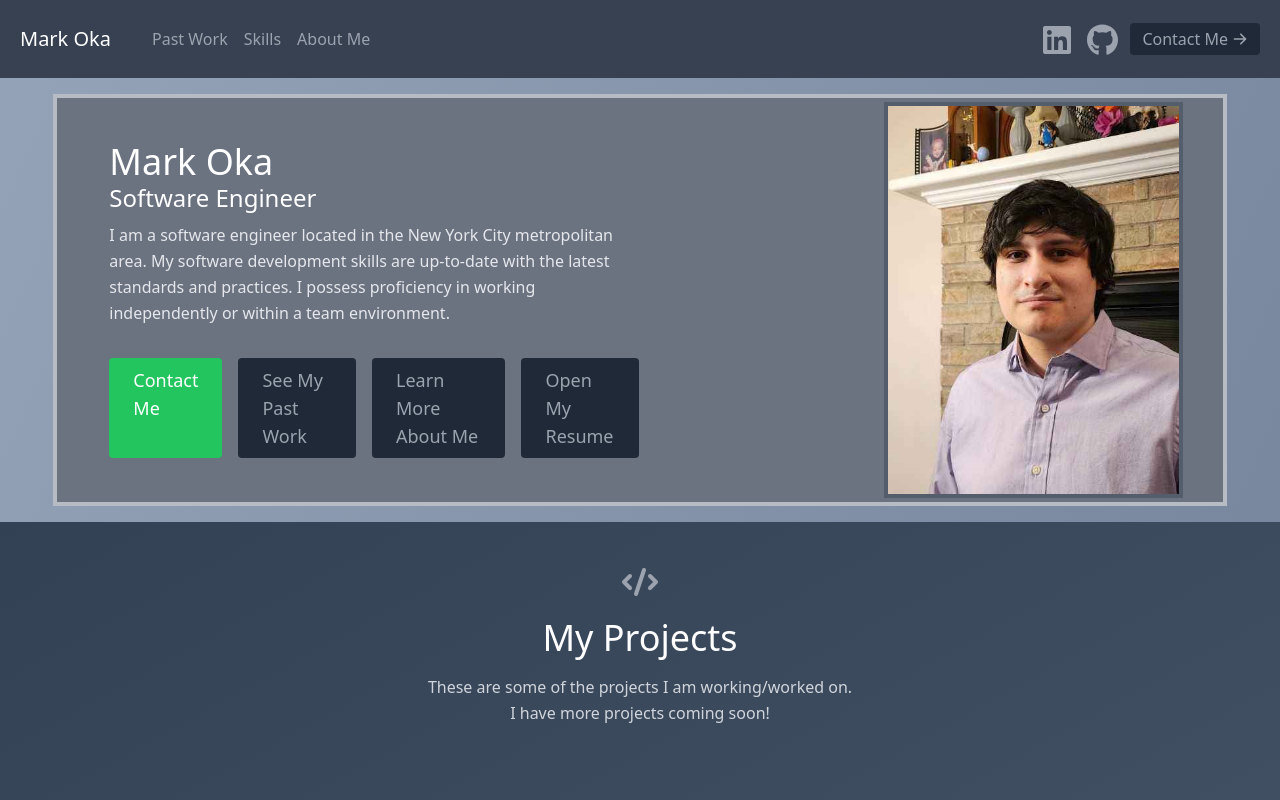
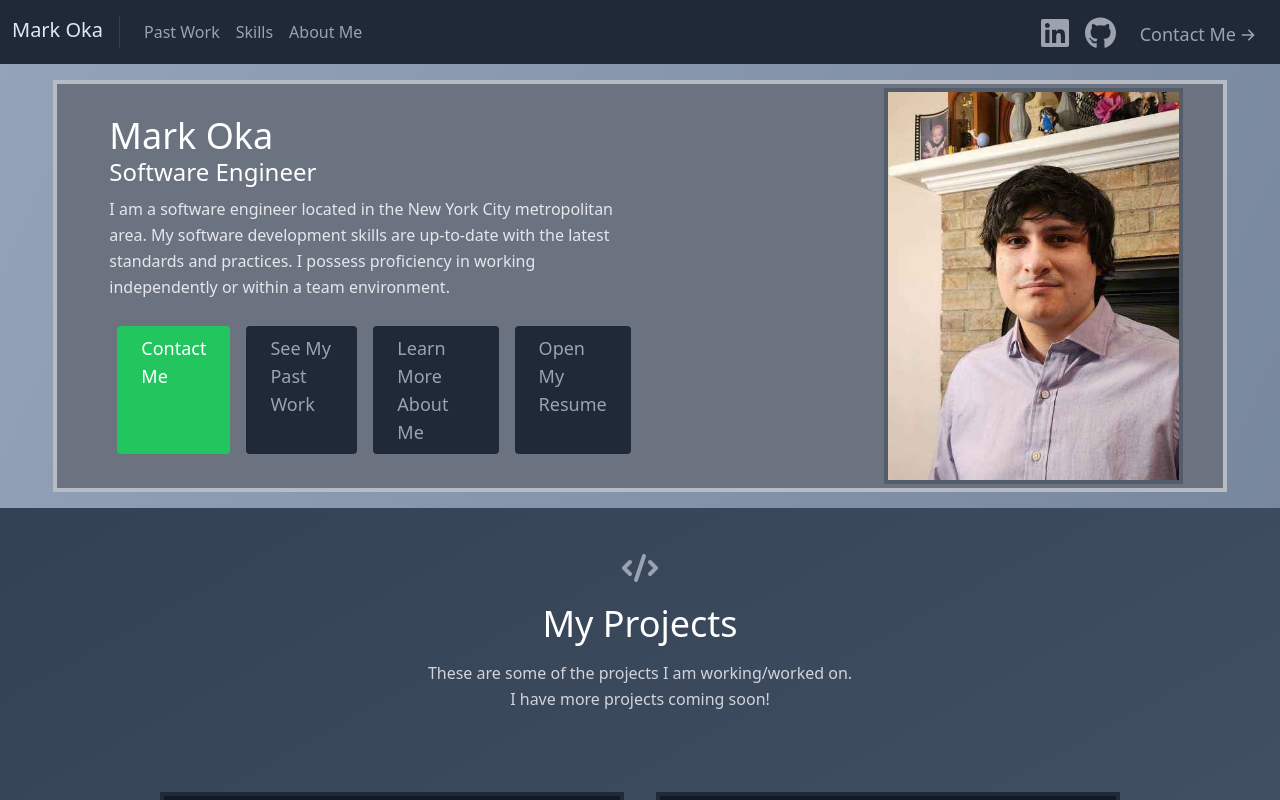
Before and after one commit to markoka101/portfolio, a React (Create React App) app: page / in a window 1280 px wide. Shown: the top 800 px of the page. Built offline with nearby package versions, Linux system fonts and the light colour scheme.

Commit message:
Improved scaling for navbar, and buttons on about component. Added hover effects to navbar

```diff
--- a/src/components/About.js
+++ b/src/components/About.js
@@ -9,7 +9,7 @@ export default function About() {
                 Mark Oka
                 <p className="title-font sm:text-2xl font-medium text-white">Software Engineer</p>
               </h1>
-              <p className="mb-8 leading-relaxed text-gray-200 text-left">
+              <p className="mb-6 leading-relaxed text-gray-200 text-left">
               I am a software engineer located in the New York City metropolitan area.
               My software development skills are up-to-date with the latest standards and practices.
               I possess proficiency in working independently or within a team environment.
@@ -17,22 +17,22 @@ export default function About() {
               <div className="flex flex-col md:flex-row lg:flex-row justify-center">
                 <a
                   href="#contact"
-                  className="inline-flex text-white justify-center bg-green-500 border-0 py-2 px-6 focus:outline-none hover:bg-green-600 rounded text-lg">
+                  className="inline-flex text-white justify-center bg-green-500 border-0 my-1 md:my-0.5 lg:my-0.5 mx-2 py-2 px-6 focus:outline-none hover:bg-green-600 rounded text-lg">
                   Contact Me
                 </a>
                 <a
                   href="#projects"
-                  className="sm:ml-4 inline-flex text-gray-400 bg-gray-800 border-0 py-2 px-6 focus:outline-none hover:bg-gray-700 hover:text-white rounded text-lg">
+                  className="inline-flex text-gray-400 justify-center bg-gray-800 border-0 my-0.5 mx-2 py-2 px-6 focus:outline-none hover:bg-gray-700 hover:text-white rounded text-lg">
                   See My Past Work
                 </a>
                 <a
                   href="#person"
-                  className="sm:ml-4 inline-flex text-gray-400 bg-gray-800 border-0 py-2 px-6 focus:outline-none hover:bg-gray-700 hover:text-white rounded text-lg">
+                  className="inline-flex text-gray-400 justify-center bg-gray-800 border-0 my-0.5 mx-2 py-2 px-6 focus:outline-none hover:bg-gray-700 hover:text-white rounded text-lg">
                   Learn More About Me
                 </a>
                 <a
                   href="./mark-oka-resume.pdf" target='_blank' rel='noreferrer'
-                  className="sm:ml-4 inline-flex text-gray-400 bg-gray-800 border-0 py-2 px-6 focus:outline-none hover:bg-gray-700 hover:text-white rounded text-lg">
+                  className="inline-flex text-gray-400 justify-center bg-gray-800 border-0 my-0.5 mx-2 py-2 px-6 focus:outline-none hover:bg-gray-700 hover:text-white rounded text-lg">
                   Open My Resume
                 </a>
               </div>
--- a/src/components/Contact.js
+++ b/src/components/Contact.js
@@ -34,7 +34,7 @@ export default function Contact() {
               netlify
               name="contact"
               onSubmit={handleSubmit}
-              className="lg:w-1/2 md:w-1/2 flex flex-col md:mx-auto w-full md:py-8 mt-8 md:mt-0 p-5 border-gray-600 border-8 bg-gray-900">
+              className="lg:w-1/2 flex flex-col md:mx-auto w-full md:py-8 mt-8 md:mt-0 p-5 border-gray-600 border-8 bg-gray-900">
               <h2 className="text-white sm:text-4xl text-3xl mb-1 font-medium title-font">
                 Contact Me
               </h2>
--- a/src/components/Navbar.js
+++ b/src/components/Navbar.js
@@ -5,14 +5,14 @@ import { faLinkedin, faGithub } from "@fortawesome/free-brands-svg-icons";
 
 export default function Navbar() {
     return (
-        <header className="bg-gray-700 md:sticky top-0 z-10">
-          <div className="container mx-auto flex flex-wrap p-5 flex-col md:flex-row items-center">
-            <a className="title-font font-medium text-white mb-4 md:mb-0">
+        <header className="bg-gray-800 sm:sticky md:sticky lg:sticky top-0 z-10 ">
+          <div className="container mx-auto flex flex-wrap p-3 flex-row items-center justify-between">
+            <a className="title-font font-medium text-slate-200 hover:text-white mb-1">
               <a href="#about" className="text-xl">
                 Mark Oka
               </a>
             </a>
-            <nav className="md:mr-auto md:ml-4 md:py-1 md:pl-4 md:border-l md:border-gray-700	flex flex-wrap items-center text-base justify-center">
+            <nav className="md:mr-auto md:ml-4 md:py-1 md:pl-4 md:border-l md:border-gray-700	flex-wrap items-center text-base justify-center hidden md:block lg:block">
               <a href="#projects" className="mx-2 hover:text-white">
                 Past Work
               </a>
@@ -26,21 +26,21 @@ export default function Navbar() {
             <div className="flex items-center mt-1 mx-1">
               <a
               href="https://www.linkedin.com/in/mark-oka/"
-              className="mx-2">
+              className="mx-2 hover:text-white">
                 <FontAwesomeIcon icon={faLinkedin} size='2x'/>
               </a>
               <a
               href="https://github.com/markoka101"
-              className="mx-2">
+              className="mx-2 hover:text-white">
                 <FontAwesomeIcon icon={faGithub} size='2x'/>
               </a>
             </div>
 
             <a
               href="#contact"
-              className="inline-flex items-center bg-gray-800 border-0 py-1 px-3 focus:outline-none hover:bg-gray-700 rounded text-base mt-4 md:mt-0">
+              className="items-center bg-gray-800 border-0 py-1 px-3 focus:outline-none hover:bg-slate-700 hover:text-white rounded text-lg mt-2 md:mt-1 hidden md:inline-flex lg:inline-flex">
               Contact Me
-              <ArrowRightIcon className="w-4 h-4 ml-1" />
+              <ArrowRightIcon className="w-4 h-5 pt-0.5 ml-1" />
             </a>
           </div>
         </header>
--- a/src/components/Person.js
+++ b/src/components/Person.js
@@ -11,7 +11,7 @@ export default function Person(){
               <h2 className='title-font sm:text-2x1 mb-1 font-medium text-white'>
                 Background
               </h2>
-              <p className="mb-2 leading-relaxed text-gray-300 text-left">
+              <p className="mb-4 leading-relaxed text-gray-300 text-left">
               I was born in Sao Paulo Brazil and moved to New York shortly after I was born. I have dual citizenship of Brazil and the United States.
               I come from a very diverse background where my paternal grandparents are from Japan and Texas. I also have three cats
               named Throatcuttah, Hades, and Salem.
--- a/src/components/Projects.js
+++ b/src/components/Projects.js
@@ -23,7 +23,7 @@ export default function Projects() {
                   target="_blank"
                   rel="noreferrer"
                   key={project.title}
-                  className="w-1/2 h-1/2 p-4 overflow-auto">
+                  className="w-1/2 h-1/2 p-4">
                   <div className="flex relative">
                     <div className="px-8 py-10 relative w-full border-4 border-gray-800 bg-gray-900 hover:bg-slate-900 hover:border-slate-400">
                       <h2 className="hidden md:block lg:block tracking-widest text-sm title-font font-medium text-green-400 mb-1">
```
